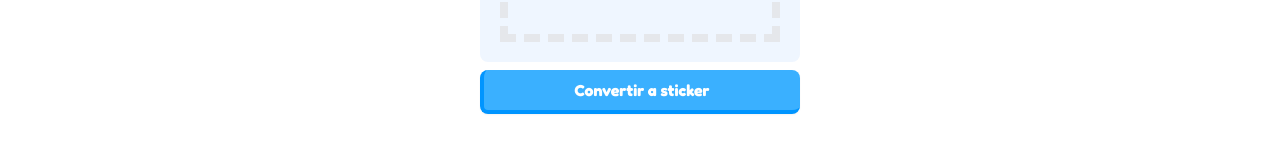
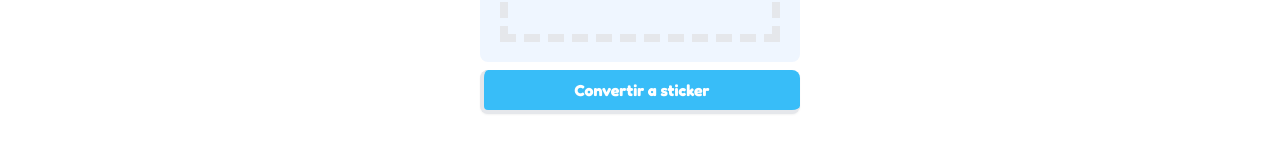
Before and after one commit to JosePhee03/StickerPop, a React (Vite) app: page / in a window 1280 px wide. Shown: the part 810-952 px from the top of the page. Built offline with nearby package versions, Linux system fonts and the light colour scheme; what @cloudinary/url-gen would draw is missing.

Commit message:
delete console.log

```diff
--- a/src/components/Form.jsx
+++ b/src/components/Form.jsx
@@ -10,23 +10,18 @@ export function Form () {
   const { store, dispatch } = useContext(StoreContext)
   const [loading, setLoading] = useState(false)
   const { fileImage, imageState } = store
-  console.log(store)
 
   const handleUpload = (event) => {
     event.preventDefault()
     setLoading(true)
-
     const cloundImage = fileUpload(fileImage)
 
     cloundImage.then(data => {
       const publicId = data.public_id
       const width = data.width
       const [imageEditedURL, imageEdited] = CloudEffect(publicId, width)
-      if (imageEditedURL) {
-        console.log('imagen editada: ' + imageEditedURL)
-        dispatch({ type: 'UPLOAD', payload: [imageEditedURL, data] })
-        dispatch({ type: 'EDITED', payload: imageEdited })
-      } else console.log('ha ocurrido un error')
+      if (imageEditedURL) dispatch({ type: 'UPLOAD', payload: [imageEditedURL, imageEdited] })
+      else return console.log('ha ocurrido un error')
     })
   }
 
@@ -40,7 +35,7 @@ export function Form () {
         }
 
       </div>
-      <Button onClick={handleUpload} className='bg-pastel-light-blue border-pastel-blue w-full'>
+      <Button onClick={handleUpload} className='bg-sky-400 border-sky-500 w-full'>
         Convertir a sticker
       </Button>
     </div>
```
